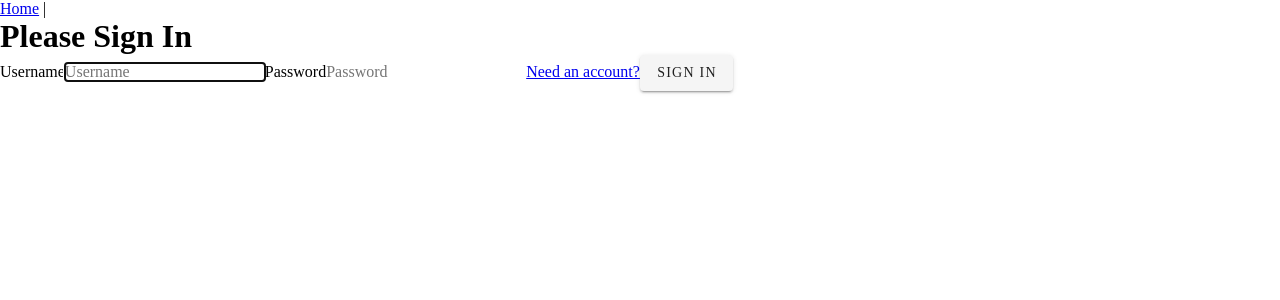
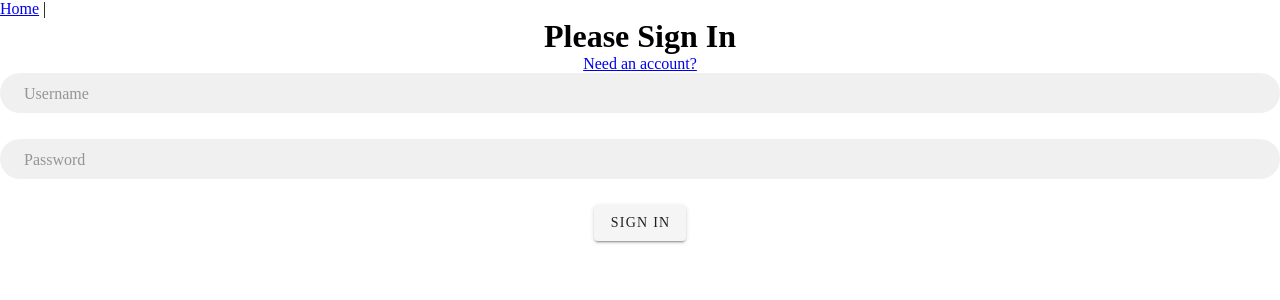
Before and after one commit to vidya1783/FlashCard-StudyApp, a Vue app in the folder vue/: page /login in a window 1280 px wide. Shown: the top 300 px of the page. Built offline with nearby package versions, Linux system fonts and the light colour scheme.

Commit message:
working log in

```diff
--- a/vue/src/App.vue
+++ b/vue/src/App.vue
@@ -1,8 +1,10 @@
 <template>
   <div id="app">
     <div id="nav">
+
       <router-link v-bind:to="{ name: 'home' }">Home</router-link>&nbsp;|&nbsp;
       <router-link v-bind:to="{ name: 'logout' }" v-if="$store.state.token != ''">Logout</router-link>
+
     </div>
     <router-view />
   </div>
--- a/vue/src/views/Login.vue
+++ b/vue/src/views/Login.vue
@@ -1,7 +1,45 @@
 <template>
-  <div id="login" class="text-center">
-    <form class="form-signin" @submit.prevent="login">
+
+  <div id="login" class="text-center" align="center">
+
+    <v-form class="form-signin" @submit.prevent="login" >
       <h1 class="h3 mb-3 font-weight-normal">Please Sign In</h1>
+      <router-link :to="{ name: 'register' }">Need an account?</router-link>
+      <v-spacer></v-spacer>
+      <div align="center">
+      <v-container fill-height fluid>
+      <v-layout row align-center>
+      <v-flex >
+      <v-text-field
+        filled
+        rounded
+        dense
+        type="text"
+        id="username"
+        class="form-control"
+        placeholder="Username"
+        v-model="user.username"
+        required
+        autofocus
+      />
+
+      <v-text-field
+      filled
+      rounded
+        dense
+        type="password"
+        id="password"
+        class="form-control"
+        placeholder="Password"
+        v-model="user.password"
+        required
+      />
+      </v-flex>
+      </v-layout>
+      </v-container>
+      </div>
+
+      </v-form>
       <div
         class="alert alert-danger"
         role="alert"
@@ -12,29 +50,10 @@
         role="alert"
         v-if="this.$route.query.registration"
       >Thank you for registering, please sign in.</div>
-      <label for="username" class="sr-only">Username</label>
-      <input
-        type="text"
-        id="username"
-        class="form-control"
-        placeholder="Username"
-        v-model="user.username"
-        required
-        autofocus
-      />
-      <label for="password" class="sr-only">Password</label>
-      <input
-        type="password"
-        id="password"
-        class="form-control"
-        placeholder="Password"
-        v-model="user.password"
-        required
-      />
-      <router-link :to="{ name: 'register' }">Need an account?</router-link>
+
+
+
       <v-btn type="submit">Sign in</v-btn>
-
-    </form>
   </div>
 </template>
 
@@ -75,3 +94,10 @@ export default {
   }
 };
 </script>
+
+<style>
+div #username{
+  display: flex;
+  align-items:center;
+}
+</style>
```
